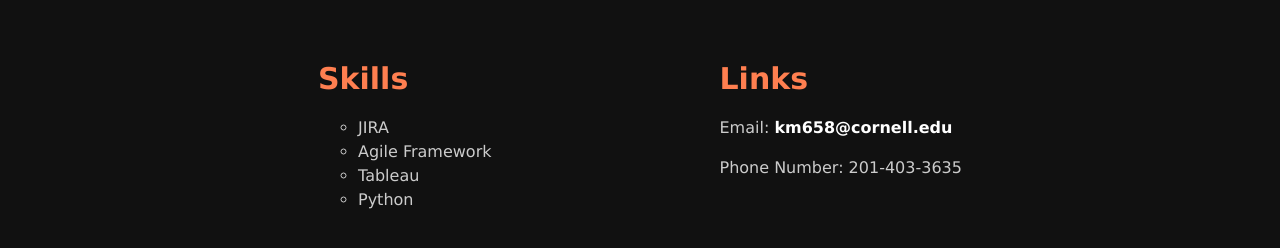
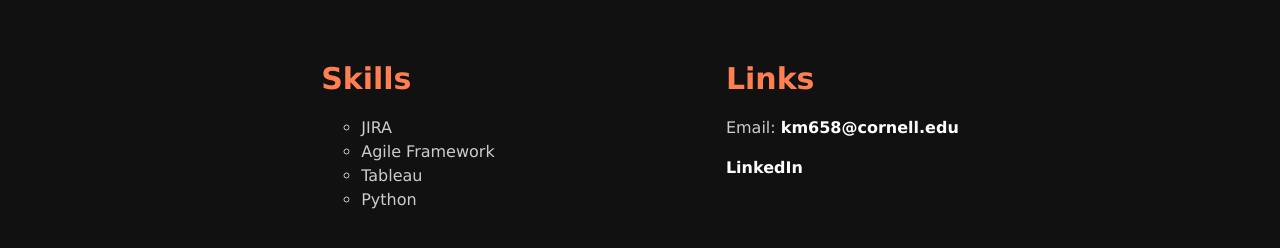
Before and after one commit to kmarino513/Personal-Website, a plain HTML site: page index.html in a window 1280 px wide. Shown: the part 902-1150 px from the top of the page. Drawn offline with Linux system fonts and the light colour scheme.

Commit message:
Update index.html

```diff
--- a/index.html
+++ b/index.html
@@ -60,8 +60,7 @@
               </a>
             </p>
             <p>
-              Phone Number:
-              201-403-3635
+              <a href="https://www.linkedin.com/in/kenneth-marino-04a301187/">LinkedIn</a>
             </p>
           </section>
         </div>
```
